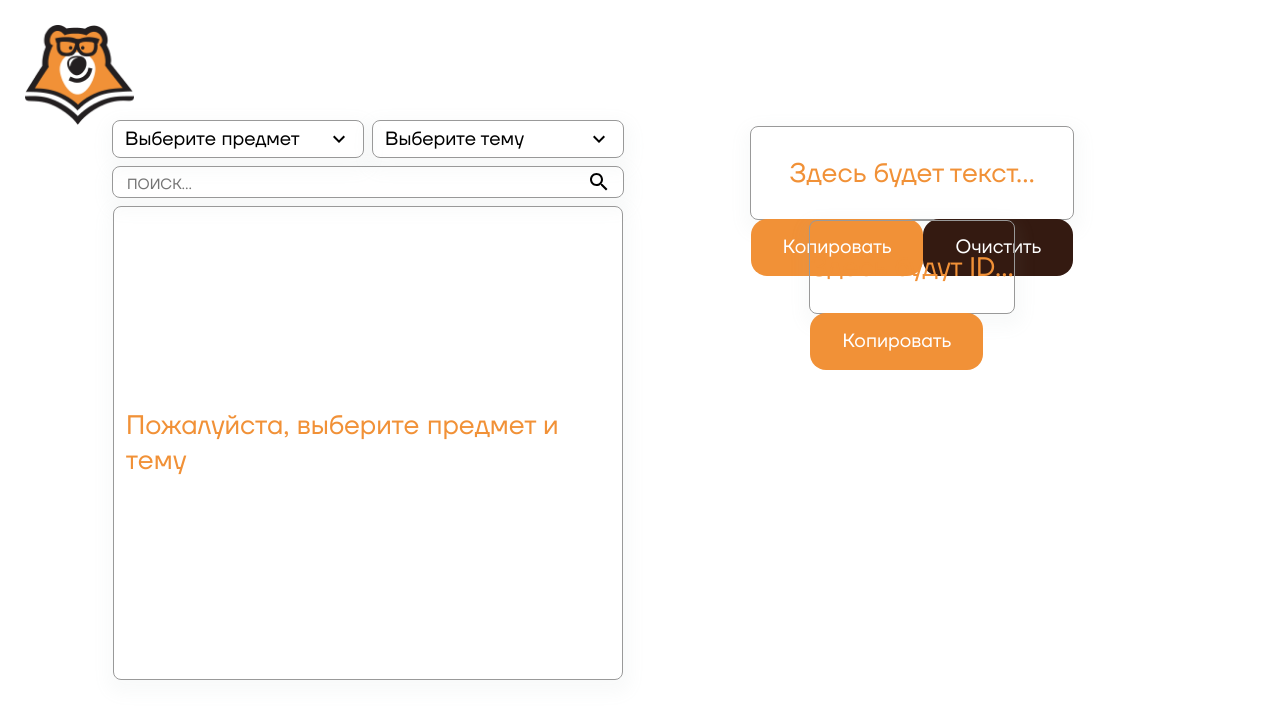
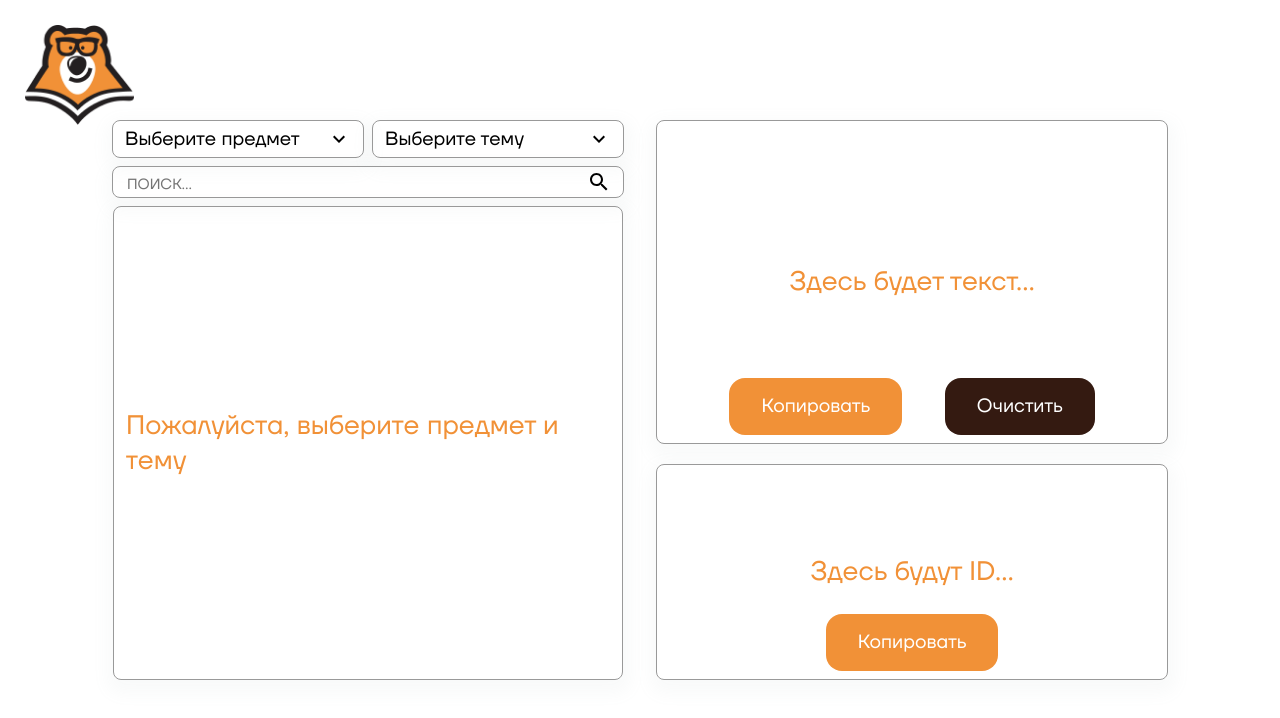
Before and after one commit to Iessenti/umschool-excel, a React (Create React App) app: page / in a window 1280 px wide. Shown: the top 718 px of the page. Built offline with nearby package versions, Linux system fonts and the light colour scheme; a web font is replaced by a local one.

Commit message:
Update App.css

```diff
--- a/src/styles/App.css
+++ b/src/styles/App.css
@@ -96,6 +96,7 @@ input {
     height: 0px;
     border: 0;
     padding-bottom: 4px;
+    display: flex;
     z-index: 999;
     background-color: white;
     box-sizing: border-box;
@@ -103,7 +104,6 @@ input {
     opacity: 0;
     display: flex;
     flex-direction: column;
-    overflow-y: scroll;
 }
 
 .opened {
@@ -200,16 +200,39 @@ input {
 }
 
 .display-wrapper {
+    display: flex;
+    justify-content: center;
+    align-items: center;
+    flex-direction: column;
+
+}
+
+/* .display {
+    height: 70vh;
+    width: 100%;
+} */
+
+.display-text {
+    height: 60%;
+    width: 100%;
     padding: 6px 12px;
     box-sizing: border-box;
     display: flex;
-    justify-content: center;
+    flex-direction: column;
     align-items: center;
+    position: relative;
 }
 
-.display {
-    height: 70vh;
+.display-id {
+    height: 40%;
     width: 100%;
+    margin-top: 20px;
+    padding: 6px 12px;
+    box-sizing: border-box;
+    display: flex;
+    flex-direction: column;
+    align-items: center;
+    position: relative;
 }
 
 .none-display {
@@ -228,6 +251,8 @@ input {
     flex-direction: row;
     align-items: center;
     justify-content: space-around;
+    position: absolute;
+    bottom: 8px;
 }
 
 .button {
```
